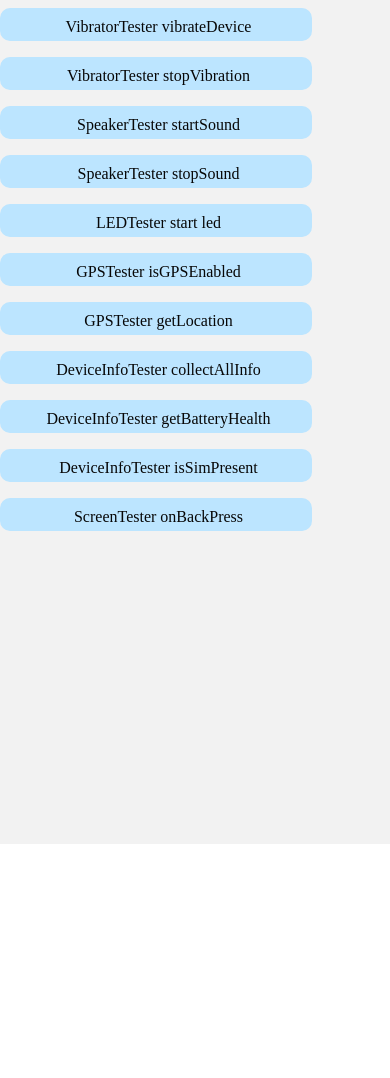
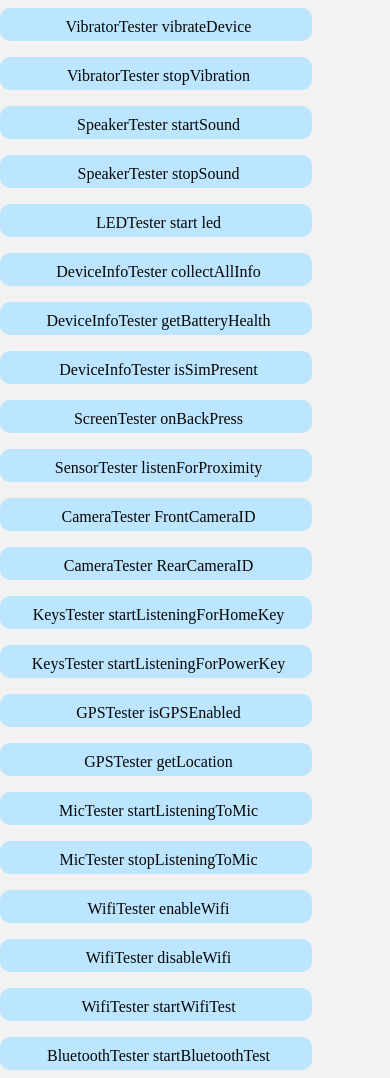
Before and after one commit to garysenoc/myphone-mobile, a React Native app: screen /AnalystLibTest in a window 390 px wide. Before the commit the page ends 844 px from the top, so only its background shows below. Built offline with nearby package versions, Linux system fonts and the light colour scheme.

Commit message:
Android integration test

```diff
--- a/AnalystLib/BluetoothTester.ts
+++ b/AnalystLib/BluetoothTester.ts
@@ -3,8 +3,7 @@ import {NativeModules} from 'react-native';
 const {BluetoothTester} = NativeModules;
 
 interface AndroidBluetoothTesterInterface {
-  vibrateDevice(): void;
-  stopVibration(): void;
+  startBluetoothTest(): Promise<String>;
 }
 
 export const AndroidBluetoothTester: AndroidBluetoothTesterInterface =
--- a/AnalystLib/CameraTester.ts
+++ b/AnalystLib/CameraTester.ts
@@ -2,7 +2,10 @@ import {NativeModules} from 'react-native';
 
 const {CameraTester} = NativeModules;
 
-interface AndroidCameraTesterInterface {}
+interface AndroidCameraTesterInterface {
+  FrontCameraID(): Promise<number>;
+  RearCameraID(): Promise<number>;
+}
 
 interface iOSCameraTesterInterface {}
 
--- a/AnalystLib/KeysTester.ts
+++ b/AnalystLib/KeysTester.ts
@@ -2,7 +2,12 @@ import {NativeModules} from 'react-native';
 
 const {KeysTester} = NativeModules;
 
-interface AndroidKeysTesterInterface {}
+interface AndroidKeysTesterInterface {
+  startListeningForHomeKey(callback: () => void): void;
+  startListeningForPowerKey(callback: () => void): void;
+  stopListeningForHomeKey(): void;
+  stopListeningForPowerKey(): void;
+}
 
 interface iOSKeysTesterInterface {}
 
--- a/AnalystLib/MicTester.ts
+++ b/AnalystLib/MicTester.ts
@@ -2,7 +2,12 @@ import {NativeModules} from 'react-native';
 
 const {MicTester} = NativeModules;
 
-interface AndroidMicTesterInterface {}
+interface AndroidMicTesterInterface {
+  startListeningToMic(): void;
+  stopListeningToMic(): void;
+  startRecord(): void;
+  playRecord(path: string): void;
+}
 
 interface iOSMicTesterInterface {}
 
--- a/AnalystLib/SensorTester.ts
+++ b/AnalystLib/SensorTester.ts
@@ -2,6 +2,8 @@ import {NativeModules} from 'react-native';
 
 const {SensorTester} = NativeModules;
 
-interface AndroidSensorTesterInterface {}
+interface AndroidSensorTesterInterface {
+  listenForProximity(): Promise<boolean>;
+}
 
 export const AndroidSensorTester: AndroidSensorTesterInterface = SensorTester;
--- a/AnalystLib/WifiTester.ts
+++ b/AnalystLib/WifiTester.ts
@@ -2,7 +2,11 @@ import {NativeModules} from 'react-native';
 
 const {WifiTester} = NativeModules;
 
-interface AndroidWifiTesterInterface {}
+interface AndroidWifiTesterInterface {
+  startWifiTest(): Promise<String>;
+  enableWifi(): void;
+  disableWifi(): void;
+}
 
 interface iOSWifiTesterInterface {}
 
--- a/screens/AnalystLibTest.tsx
+++ b/screens/AnalystLibTest.tsx
@@ -2,14 +2,21 @@ import React from 'react';
 import {
   GestureResponderEvent,
   SafeAreaView,
+  ScrollView,
   Text,
   TouchableOpacity,
 } from 'react-native';
 import {
+  AndroidBluetoothTester,
+  AndroidCameraTester,
   AndroidDeviceInfoTester,
   AndroidGPSTester,
+  AndroidKeysTester,
   AndroidLEDTester,
+  AndroidMicTester,
   AndroidScreenTester,
+  AndroidSensorTester,
+  AndroidWifiTester,
   SpeakerTester,
   VibratorTester,
 } from '../AnalystLib';
@@ -53,6 +60,7 @@ const Button: React.FC<ButtonProps> = ({title, onPress}) => {
 export const AnalystLibTest = () => {
   return (
     <SafeAreaView>
+      <ScrollView>
         <Button
           title="VibratorTester vibrateDevice"
           onPress={async () => {
@@ -84,22 +92,6 @@ export const AnalystLibTest = () => {
           }}
         />
         <Button
-        title="GPSTester isGPSEnabled"
-        onPress={async () => {
-          console.log('isGPSEnabled:', await AndroidGPSTester.isGPSEnabled());
-        }}
-      />
-      <Button
-        title="GPSTester getLocation"
-        onPress={async () => {
-          try {
-            console.log('getLocation:', await AndroidGPSTester.getLocation());
-          } catch (error) {
-            console.log('GPSTester error:', error);
-          }
-        }}
-      />
-      <Button
           title="DeviceInfoTester collectAllInfo"
           onPress={async () => {
             let result = await AndroidDeviceInfoTester.collectAllInfo();
@@ -126,6 +118,122 @@ export const AnalystLibTest = () => {
             AndroidScreenTester.onBackPress();
           }}
         />
+        <Button
+          title="SensorTester listenForProximity"
+          onPress={async () => {
+            try {
+              let result = await AndroidSensorTester.listenForProximity();
+              console.log('SensorTester listenForProximity:', result);
+            } catch (error) {
+              console.log(error);
+            }
+          }}
+        />
+        <Button
+          title="CameraTester FrontCameraID"
+          onPress={async () => {
+            try {
+              let result = await AndroidCameraTester.FrontCameraID();
+              console.log('CameraTester FrontCameraID:', result);
+            } catch (error) {
+              console.log(error);
+            }
+          }}
+        />
+        <Button
+          title="CameraTester RearCameraID"
+          onPress={async () => {
+            try {
+              let result = await AndroidCameraTester.RearCameraID();
+              console.log('CameraTester RearCameraID:', result);
+            } catch (error) {
+              console.log(error);
+            }
+          }}
+        />
+        <Button
+          title="KeysTester startListeningForHomeKey"
+          onPress={() => {
+            AndroidKeysTester.startListeningForHomeKey(() => {
+              console.log('home key pressed');
+            });
+          }}
+        />
+        <Button
+          title="KeysTester startListeningForPowerKey"
+          onPress={() => {
+            AndroidKeysTester.startListeningForPowerKey(() => {
+              console.log('power key pressed');
+            });
+          }}
+        />
+        <Button
+          title="GPSTester isGPSEnabled"
+          onPress={async () => {
+            console.log('isGPSEnabled:', await AndroidGPSTester.isGPSEnabled());
+          }}
+        />
+        <Button
+          title="GPSTester getLocation"
+          onPress={async () => {
+            try {
+              console.log('getLocation:', await AndroidGPSTester.getLocation());
+            } catch (error) {
+              console.log(error);
+            }
+          }}
+        />
+        <Button
+          title="MicTester startListeningToMic"
+          onPress={() => {
+            AndroidMicTester.startListeningToMic();
+          }}
+        />
+        <Button
+          title="MicTester stopListeningToMic"
+          onPress={() => {
+            AndroidMicTester.stopListeningToMic();
+          }}
+        />
+        <Button
+          title="WifiTester enableWifi"
+          onPress={() => {
+            AndroidWifiTester.enableWifi();
+          }}
+        />
+        <Button
+          title="WifiTester disableWifi"
+          onPress={() => {
+            AndroidWifiTester.disableWifi();
+          }}
+        />
+        <Button
+          title="WifiTester startWifiTest"
+          onPress={async () => {
+            try {
+              console.log(
+                'WifiTester startWifiTest:',
+                await AndroidWifiTester.startWifiTest(),
+              );
+            } catch (error) {
+              console.log(error);
+            }
+          }}
+        />
+        <Button
+          title="BluetoothTester startBluetoothTest"
+          onPress={async () => {
+            try {
+              console.log(
+                'BluetoothTester startBluetoothTest:',
+                await AndroidBluetoothTester.startBluetoothTest(),
+              );
+            } catch (error) {
+              console.log(error);
+            }
+          }}
+        />
+      </ScrollView>
     </SafeAreaView>
   );
 };
```
Also changed, not shown: 9 other files (tests, documents, lock files or other folders). Lines whose indentation alone changed are shown as unchanged.
